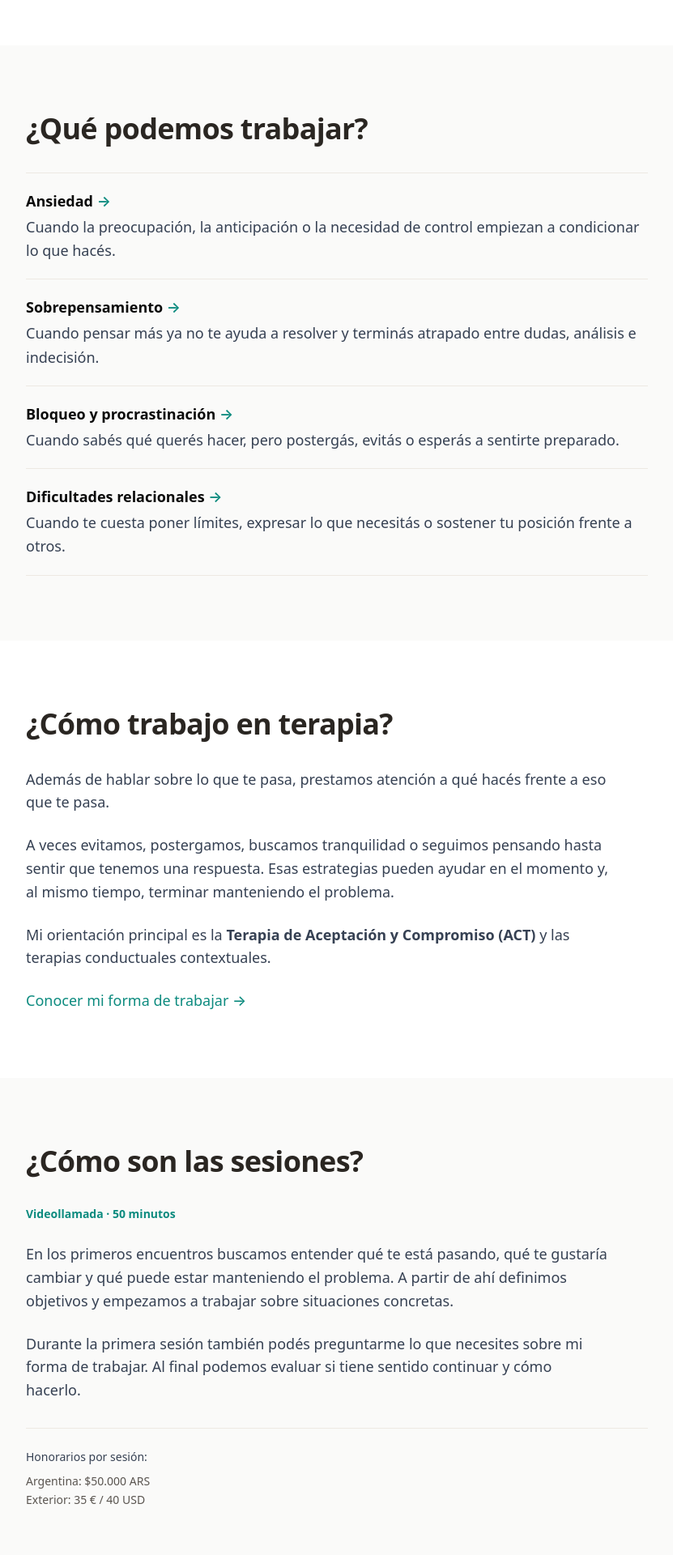
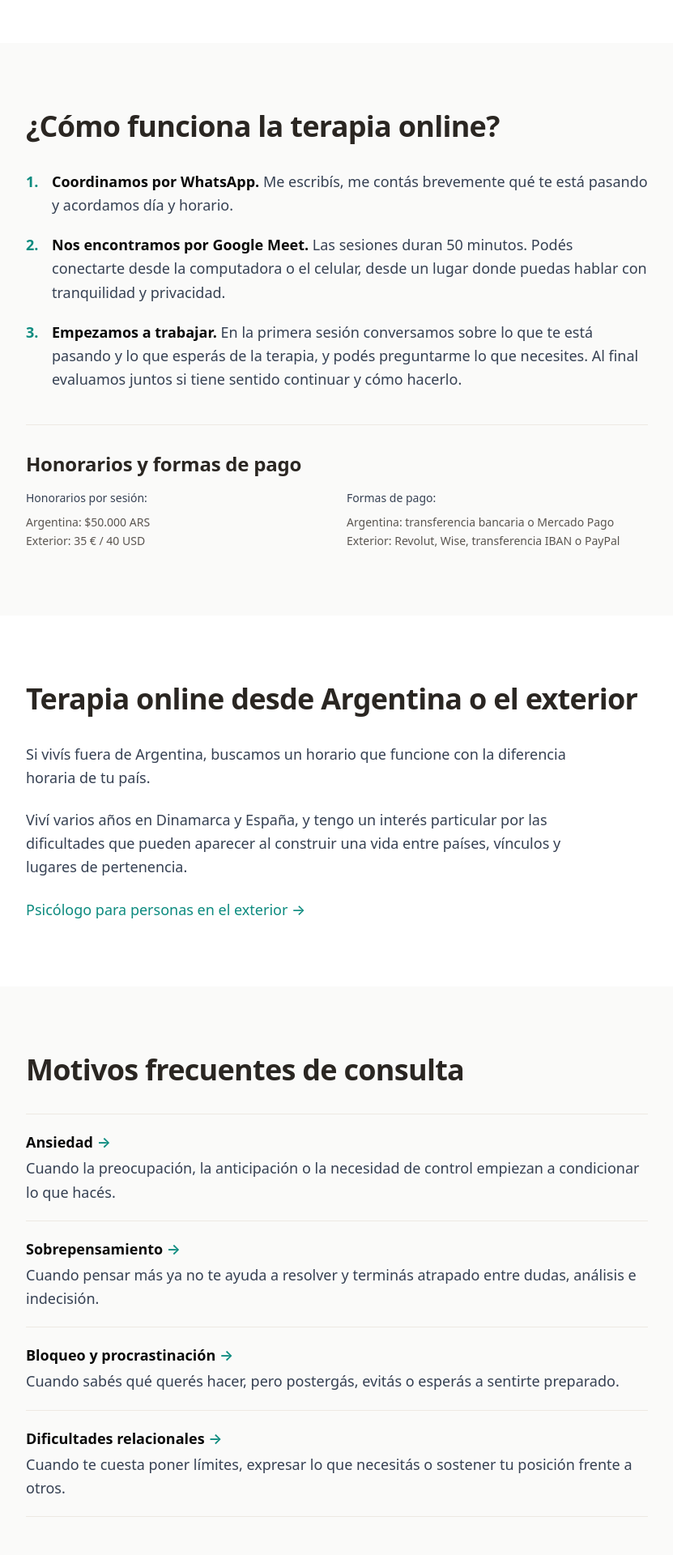
Before and after one commit to estebansir/siracusa-psicologo, a Next.js app: page /psicologo-online in a window 1280 px wide. Shown: the part 560-2480 px from the top of the page at 81% size, without its empty margins (224-1055 px from the left). Built offline with nearby package versions, Linux system fonts and the light colour scheme; no server answers.

Commit message:
Refocus /psicologo-online on how online therapy works
Co-Authored-By: Claude Opus 5.5 <noreply@anthropic.com>

```diff
--- a/app/psicologo-online/page.tsx
+++ b/app/psicologo-online/page.tsx
@@ -9,6 +9,21 @@ export const metadata = generatePageMetadata({
   description: 'Psicólogo online para adultos en Argentina y el exterior. Terapia para ansiedad, sobrepensamiento, procrastinación, bloqueo y dificultades relacionales.',
   pathname: '/psicologo-online',
 });
+
+const steps = [
+  {
+    title: 'Coordinamos por WhatsApp.',
+    text: 'Me escribís, me contás brevemente qué te está pasando y acordamos día y horario.',
+  },
+  {
+    title: 'Nos encontramos por Google Meet.',
+    text: 'Las sesiones duran 50 minutos. Podés conectarte desde la computadora o el celular, desde un lugar donde puedas hablar con tranquilidad y privacidad.',
+  },
+  {
+    title: 'Empezamos a trabajar.',
+    text: 'En la primera sesión conversamos sobre lo que te está pasando y lo que esperás de la terapia, y podés preguntarme lo que necesites. Al final evaluamos juntos si tiene sentido continuar y cómo hacerlo.',
+  },
+];
 
 const workAreas = [
   {
@@ -45,21 +60,79 @@ export default function PsicologoOnline() {
           <h1 className="mb-6">Psicólogo online para adultos</h1>
 
           <p className="text-xl text-gray-600 mb-6">
-            Trabajo online con adultos que quieren entender y cambiar patrones relacionados con la ansiedad, el sobrepensamiento, la autoexigencia, el bloqueo o sus relaciones.
+            Atiendo a adultos en Argentina y a personas de habla hispana que viven en otros países.
           </p>
 
           <p className="text-lg text-gray-600">
-            La terapia es por videollamada y podés hacerla desde Argentina o desde el exterior.
+            Acá te cuento cómo funcionan las sesiones, cómo coordinamos horarios y cuáles son las formas de pago.
           </p>
 
           <IntroWhatsAppBlock />
         </div>
       </section>
 
-      {/* What we can work on */}
+      {/* How online therapy works */}
       <section className="prose-section-full bg-gray-50 py-12 sm:py-16 lg:py-20">
         <div className="max-w-3xl mx-auto">
-          <h2 className="text-left mb-8">¿Qué podemos trabajar?</h2>
+          <h2 className="text-left mb-8">¿Cómo funciona la terapia online?</h2>
+
+          <ol className="list-none pl-0! mb-0! flex flex-col gap-5 text-gray-700">
+            {steps.map((step, index) => (
+              <li key={step.title} className="flex gap-3 mb-0!">
+                <span className="text-teal-700 font-semibold flex-shrink-0 w-5 tabular-nums">{index + 1}.</span>
+                <span>
+                  <strong className="text-gray-900">{step.title}</strong> {step.text}
+                </span>
+              </li>
+            ))}
+          </ol>
+
+          <div className="mt-10 pt-8 border-t border-gray-200">
+            <h3 className="text-left mb-4">Honorarios y formas de pago</h3>
+
+            <div className="text-sm text-gray-600 grid gap-6 sm:grid-cols-2">
+              <div>
+                <p className="mb-2! font-medium text-gray-700">Honorarios por sesión:</p>
+                <ul className="list-none p-0! mb-0! space-y-1">
+                  <li className="mb-0!">Argentina: <span className="whitespace-nowrap">$50.000 ARS</span></li>
+                  <li className="mb-0!">Exterior: <span className="whitespace-nowrap">35 € / 40 USD</span></li>
+                </ul>
+              </div>
+              <div>
+                <p className="mb-2! font-medium text-gray-700">Formas de pago:</p>
+                <ul className="list-none p-0! mb-0! space-y-1">
+                  <li className="mb-0!">Argentina: transferencia bancaria o Mercado Pago</li>
+                  <li className="mb-0!">Exterior: Revolut, Wise, transferencia IBAN o PayPal</li>
+                </ul>
+              </div>
+            </div>
+          </div>
+        </div>
+      </section>
+
+      {/* Argentina / abroad */}
+      <section className="prose-section-full py-12 sm:py-16 lg:py-20">
+        <div className="max-w-3xl mx-auto">
+          <h2 className="text-left mb-8">Terapia online desde Argentina o el exterior</h2>
+
+          <p className="text-gray-700 mb-6">
+            Si vivís fuera de Argentina, buscamos un horario que funcione con la diferencia horaria de tu país.
+          </p>
+
+          <p className="text-gray-700 mb-6">
+            Viví varios años en Dinamarca y España, y tengo un interés particular por las dificultades que pueden aparecer al construir una vida entre países, vínculos y lugares de pertenencia.
+          </p>
+
+          <Link href="/psicologo-migrantes" className={textLinkClassName}>
+            Psicólogo para personas en el exterior →
+          </Link>
+        </div>
+      </section>
+
+      {/* Common reasons for consultation */}
+      <section className="prose-section-full bg-gray-50 py-12 sm:py-16 lg:py-20">
+        <div className="max-w-3xl mx-auto">
+          <h2 className="text-left mb-8">Motivos frecuentes de consulta</h2>
 
           <ul className="divide-y divide-gray-200 border-y border-gray-200 pl-0! mb-0! list-none">
             {workAreas.map((area) => (
@@ -76,97 +149,37 @@ export default function PsicologoOnline() {
         </div>
       </section>
 
-      {/* How I work */}
+      {/* About me and how I work */}
       <section className="prose-section-full py-12 sm:py-16 lg:py-20">
         <div className="max-w-3xl mx-auto">
-          <h2 className="text-left mb-8">¿Cómo trabajo en terapia?</h2>
+          <h2 className="text-left mb-8">Sobre mí y mi forma de trabajar</h2>
 
           <p className="text-gray-700 mb-6">
-            Además de hablar sobre lo que te pasa, prestamos atención a qué hacés frente a eso que te pasa.
+            Soy Esteban Siracusa, psicólogo. Mi orientación principal es la <strong>Terapia de Aceptación y Compromiso (ACT)</strong> y las terapias conductuales contextuales.
           </p>
 
           <p className="text-gray-700 mb-6">
-            A veces evitamos, postergamos, buscamos tranquilidad o seguimos pensando hasta sentir que tenemos una respuesta. Esas estrategias pueden ayudar en el momento y, al mismo tiempo, terminar manteniendo el problema.
+            Además de hablar sobre lo que te pasa, analizamos en qué situaciones aparece, qué hacés frente a eso y qué consecuencias tiene. A veces evitamos, postergamos, buscamos tranquilidad o seguimos pensando hasta sentir que tenemos una respuesta. Esas estrategias pueden ayudar en el momento y, al mismo tiempo, terminar manteniendo el problema.
           </p>
 
-          <p className="text-gray-700 mb-6">
-            Mi orientación principal es la <strong>Terapia de Aceptación y Compromiso (ACT)</strong> y las terapias conductuales contextuales.
-          </p>
-
-          <Link href="/terapia-act" className={textLinkClassName}>
-            Conocer mi forma de trabajar →
-          </Link>
-        </div>
-      </section>
-
-      {/* How sessions work */}
-      <section className="prose-section-full bg-gray-50 py-12 sm:py-16 lg:py-20">
-        <div className="max-w-3xl mx-auto">
-          <h2 className="text-left mb-4">¿Cómo son las sesiones?</h2>
-
-          <p className="text-sm font-semibold text-teal-700 mb-8">
-            Videollamada · 50 minutos
-          </p>
-
-          <p className="text-gray-700 mb-6">
-            En los primeros encuentros buscamos entender qué te está pasando, qué te gustaría cambiar y qué puede estar manteniendo el problema. A partir de ahí definimos objetivos y empezamos a trabajar sobre situaciones concretas.
-          </p>
-
-          <p className="text-gray-700">
-            Durante la primera sesión también podés preguntarme lo que necesites sobre mi forma de trabajar. Al final podemos evaluar si tiene sentido continuar y cómo hacerlo.
-          </p>
-
-          <div className="text-sm text-gray-600 mt-8 pt-6 border-t border-gray-200">
-            <p className="mb-2! font-medium text-gray-700">Honorarios por sesión:</p>
-            <ul className="list-none p-0! mb-0! space-y-1">
-              <li className="mb-0!">Argentina: <span className="whitespace-nowrap">$50.000 ARS</span></li>
-              <li className="mb-0!">Exterior: <span className="whitespace-nowrap">35 € / 40 USD</span></li>
-            </ul>
+          <div className="flex flex-col sm:flex-row items-start gap-3 sm:gap-8">
+            <Link href="/terapia-act" className={textLinkClassName}>
+              Conocer mi forma de trabajar →
+            </Link>
+            <Link href="/sobre-mi" className={textLinkClassName}>
+              Conocer más sobre mí →
+            </Link>
           </div>
         </div>
       </section>
 
-      {/* Argentina / abroad */}
-      <section className="prose-section-full py-12 sm:py-16 lg:py-20">
-        <div className="max-w-3xl mx-auto">
-          <h2 className="text-left mb-8">Terapia online desde Argentina o el exterior</h2>
-
-          <p className="text-gray-700 mb-6">
-            Atiendo a adultos en Argentina y a personas de habla hispana que viven en otros países.
-          </p>
-
-          <p className="text-gray-700 mb-6">
-            Viví varios años en Dinamarca y España, y tengo un interés particular por las dificultades que pueden aparecer al construir una vida entre países, vínculos y lugares de pertenencia.
-          </p>
-
-          <Link href="/psicologo-migrantes" className={textLinkClassName}>
-            Psicólogo para personas en el exterior →
-          </Link>
-        </div>
-      </section>
-
-      {/* About me */}
+      {/* Final CTA */}
       <section className="prose-section-full bg-gray-50 py-12 sm:py-16 lg:py-20">
-        <div className="max-w-3xl mx-auto">
-          <h2 className="text-left mb-8">Sobre mí</h2>
-
-          <p className="text-gray-700 mb-6">
-            Soy Esteban Siracusa, psicólogo. Trabajo principalmente desde terapias conductuales contextuales y me interesa que la terapia permita no solo entender un problema, sino también empezar a producir cambios concretos fuera de la sesión.
-          </p>
-
-          <Link href="/sobre-mi" className={textLinkClassName}>
-            Conocer más sobre mí →
-          </Link>
-        </div>
-      </section>
-
-      {/* Final CTA */}
-      <section className="prose-section-full py-12 sm:py-16 lg:py-20">
         <div className="max-w-3xl mx-auto text-center">
           <h2 className="mb-8">¿Querés empezar terapia?</h2>
 
           <p className="text-lg text-gray-700 mb-8">
-            Podés escribirme por WhatsApp y contarme brevemente qué te está pasando y qué estás buscando trabajar. Vemos si puedo ayudarte y coordinamos una primera sesión.
+            Podés escribirme por WhatsApp y contarme brevemente qué te está pasando y, si vivís fuera de Argentina, desde qué país me escribís. Vemos si puedo ayudarte y coordinamos una primera sesión.
           </p>
 
           <div data-wa-anchor="final">
```
